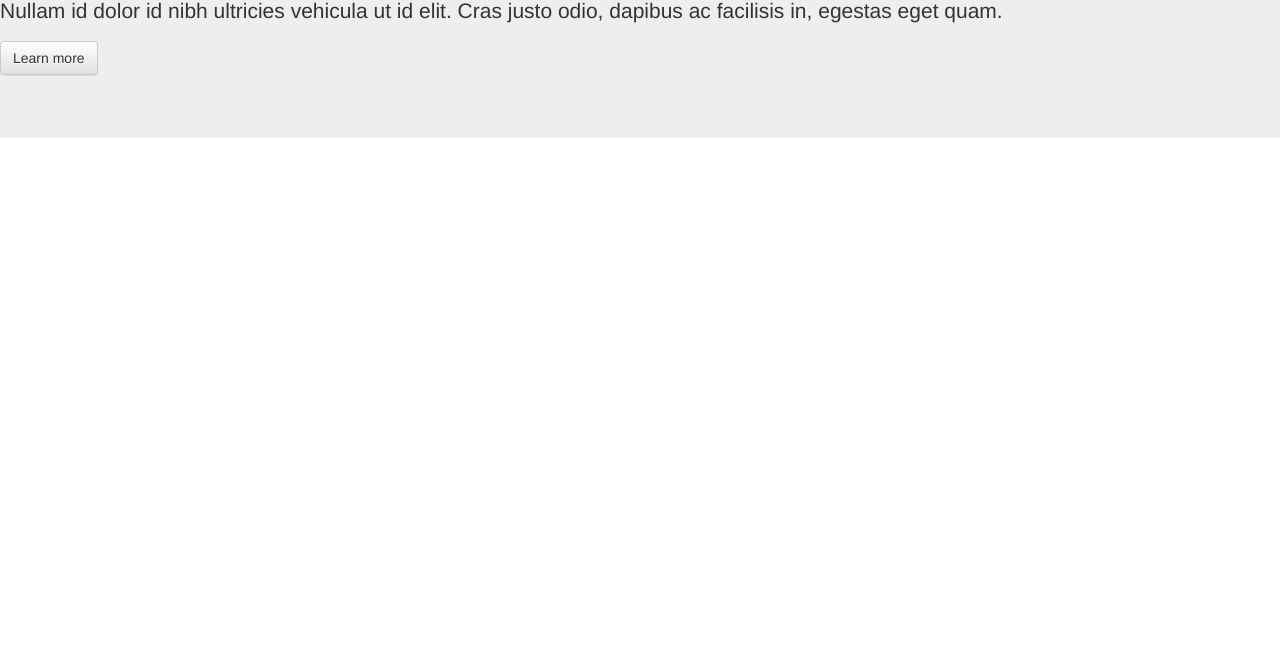
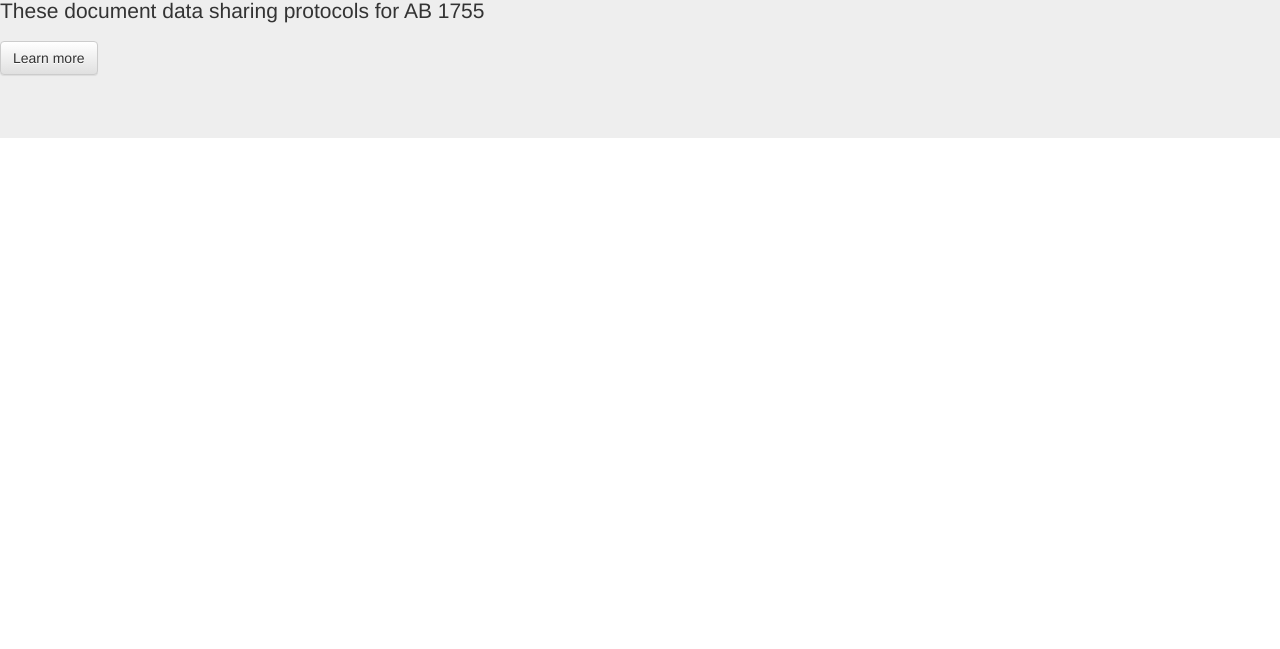
Before and after one commit to California-Data-Collaborative/california-data-collaborative.github.io, a plain HTML site: page data_sharing.html in a window 1280 px wide. Shown: the part 151-800 px from the top of the page. Drawn offline with Linux system fonts and the light colour scheme.

Commit message:
Update data_sharing.html

```diff
--- a/data_sharing.html
+++ b/data_sharing.html
@@ -14,7 +14,7 @@
     <div>
         <div class="jumbotron">
             <h1>Heading text</h1>
-            <p>Nullam id dolor id nibh ultricies vehicula ut id elit. Cras justo odio, dapibus ac facilisis in, egestas eget quam.</p>
+            <p>These document data sharing protocols for AB 1755</p>
             <p><a class="btn btn-default" role="button" href="#">Learn more</a></p>
         </div>
     </div>
```
